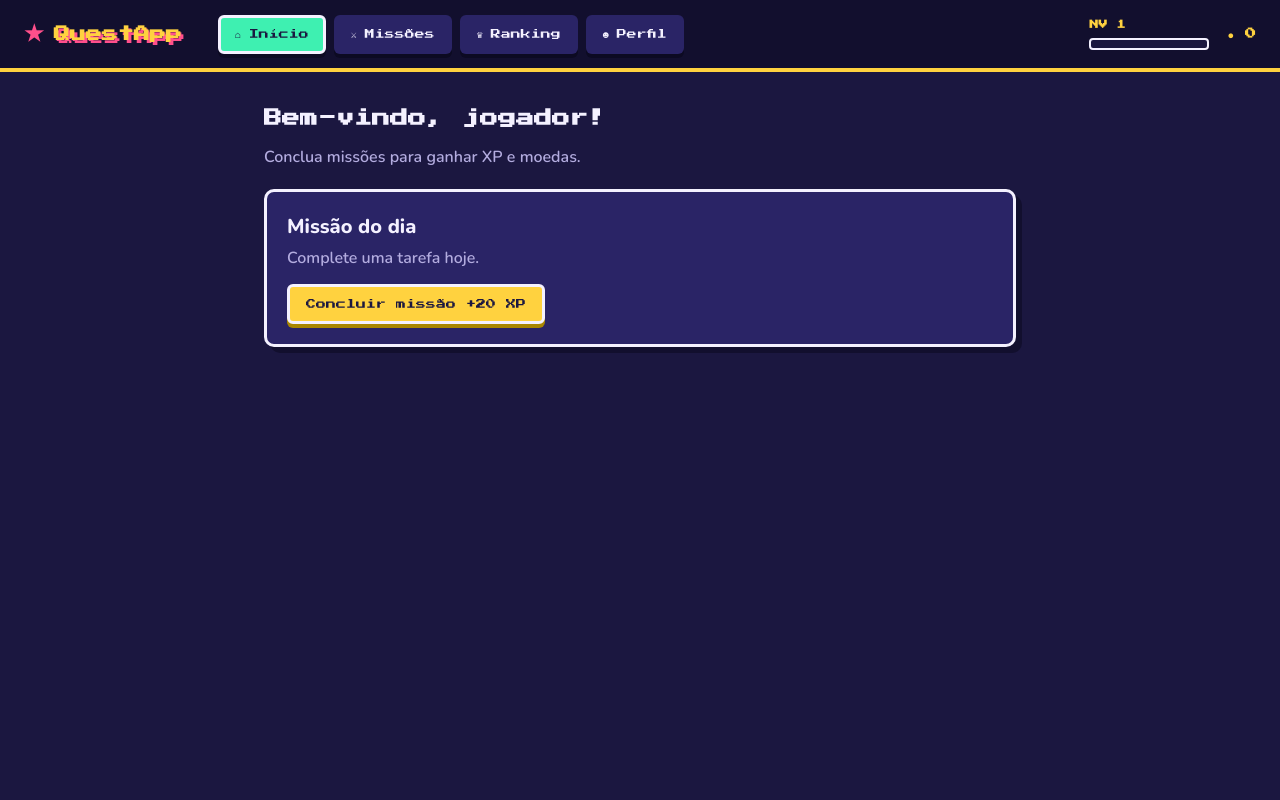
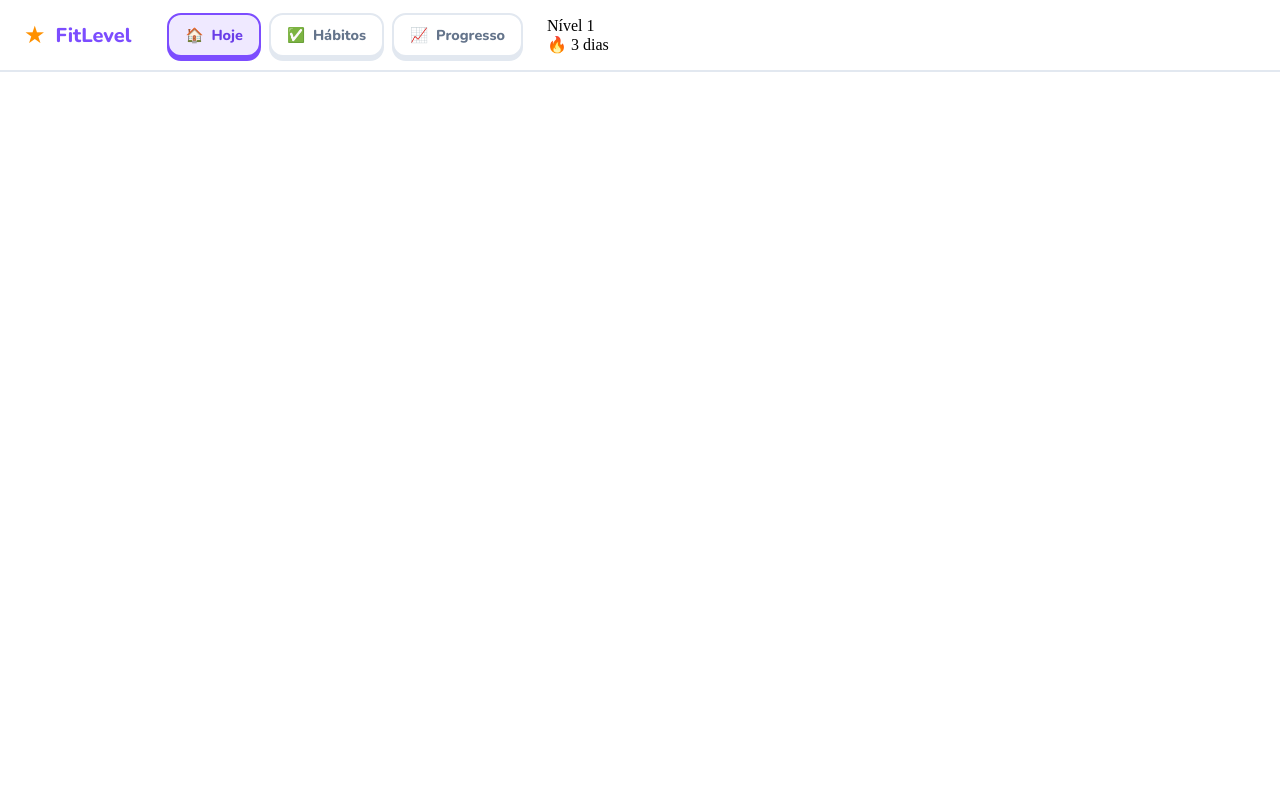
Before and after one commit to fahgundiz/projeto_pi, a Flask app: page / in a window 1280 px wide. Run offline with Flask 3, Linux system fonts and the light colour scheme; the visitor is signed in with stand-in values (Sample User, id 1).

Commit message:
refactor: arrumando css do navbar

```diff
--- a/static/css/base.css
+++ b/static/css/base.css
@@ -1,171 +1,109 @@
 :root {
-  --bg: #1b1740;
-  --panel: #2a2466;
-  --panel-dark: #120f2e;
-  --text: #f4f1ff;
-  --muted: #b3acdf;
-  --yellow: #ffd23f;
-  --mint: #3ef0b1;
-  --pink: #ff4f8b;
-  --font-game: "Press Start 2P", "Courier New", monospace;
-  --font-body: "Nunito", system-ui, sans-serif;
-  --nav-h: 72px;
+  /* Base */
+  --fundo:             #F8FAFC;
+  --superficie:        #FFFFFF;
+  --borda:             #E2E8F0;
+  --texto:             #1E293B;
+  --texto-suave:       #64748B;
+
+  /* Foco / ação principal */
+  --principal:         #7C4DFF;
+  --principal-hover:   #6A3DE8;
+  --principal-sombra:  #5B2FD1;  /* "degrau" 3D dos botões */
+  --principal-suave:   #EFE9FF;
+  --sobre-principal:   #FFFFFF;
+
+  /* Sequência (streak) */
+  --sequencia:         #FF9100;
+  --sequencia-suave:   #FFF1DB;
+
+  /* Métricas concluídas */
+  --concluido:         #00E676;
+  --concluido-suave:   #DDFBEA;
+  --concluido-texto:   #007A3D;
+
+  --fonte-titulo: "Nunito", system-ui, sans-serif;
+  --fonte-corpo:  "Nunito", system-ui, sans-serif;
+  --altura-nav: 72px;
 }
 
-* { box-sizing: border-box; margin: 0; padding: 0; }
-
-body {
-  background: var(--bg);
-  color: var(--text);
-  font-family: var(--font-body);
-  font-weight: 600;
-  line-height: 1.5;
-  min-height: 100vh;
+* {
+  box-sizing: border-box;
+  margin: 0;
+  padding: 0;
+}
+/* ---------- Barra de navegação ---------- */
+.navbar {
+  position: sticky;  /* Mantém a barra vísivel ao rolar a página */
+  top: 0;
+  z-index: 10; /* garante que fique por cima do conteúdo da página */
+  display: flex; /* Torna o container flexível colocando seus filhos(Logo, botoes e barra de xp) lado a lado */
+  align-items: center; /* Alinha eles verticalmente */
+  gap: 24px; /* Distancia entre os filhos */
+  height: var(--altura-nav); /* Define a altura do navbar */
+  padding: 0 24px; /* Adiciona espaçamento interno lateral */
+  background: var(--superficie);
+  border-bottom: 2px solid var(--borda);
+}
+/* ---------- Logo ---------- */
+.logo {
+  display: flex; /* Os filhos viram itens de uma linha flexivel */
+  align-items: center; /* Centraliza os dois na vertical pelo centro e nao pela linha de base do texto */
+  gap: 10px;
+  color: var(--principal);
+  text-decoration: none;
 }
 
-/* ---------- Navbar ---------- */
-.navbar {
-  position: sticky;
-  top: 0;
-  z-index: 10;
+.logo-icon {
+  font-size: 24px;
+  color: var(--sequencia);
+}
+.logo-name {
+  font-family: var(--fonte-titulo);
+  font-weight: 900;
+  font-size: 1.25rem;
+}
+/* ---------- Botões de navegação ---------- */
+.nav {
   display: flex;
+  gap: 8px;
+  margin-left: 12px;
+}
+.nav-btn {
+  display: flex; /* Mesma ideia do logo, tornar flexivel os filhos(emoji e texto) e alinha pelo centro deles */
   align-items: center;
-  gap: 24px;
-  height: var(--nav-h);
-  padding: 0 24px;
-  background: var(--panel-dark);
-  border-bottom: 4px solid var(--yellow);
+  gap: 8px;
+  padding: 10px 16px;
+  font-family: var(--fonte-titulo);
+  font-weight: 800;
+  font-size: 0.9rem;
+  color: var(--texto-suave);
+  background: var(--superficie);
+  border: 2px solid var(--borda);
+  border-radius: 14px;
+  box-shadow: 0 4px 0 var(--borda); /* Faz parecer que o botão é 3d */
+  cursor: pointer;
+  transition: transform .1s, box-shadow .1s, background .15s; /* Transicao da sombra, fundo e transform */
 }
 
-.brand {
-  display: flex;
-  align-items: center;
-  gap: 10px;
-  color: var(--yellow);
-  text-decoration: none;
-}
-.brand-icon { font-size: 22px; color: var(--pink); }
-.brand-name {
-  font-family: var(--font-game);
-  font-size: 16px;
-  text-shadow: 3px 3px 0 var(--pink);
+.nav-btn:hover {
+  background: var(--fundo); /* Muda o fundo ao passar o mouse */
 }
 
-.nav { display: flex; gap: 8px; margin-left: 12px; }
+.nav-btn:active { /* Active pega o momento que o botão é clicado */
+  transform: translateY(3px); /* Mexe o botão 3px para baixo */
+  box-shadow: 0 1px 0 var(--borda); /* Diminui a sombra pra dar impressao de botao pressionado */
+}
 
-.nav-btn {
-  display: flex;
-  align-items: center;
-  gap: 8px;
-  padding: 10px 14px;
-  font-family: var(--font-game);
-  font-size: 10px;
-  color: var(--text);
-  background: var(--panel);
-  border: 3px solid transparent;
-  border-radius: 6px;
-  box-shadow: 0 4px 0 #0c0a22;
-  cursor: pointer;
-  transition: transform .1s, box-shadow .1s;
+.nav-btn.ativo {
+  color: var(--principal-hover);
+  background: var(--principal-suave);
+  border-color: var(--principal);
+  box-shadow: 0 4px 0 var(--principal);
+  /* Muda as cores do botão para um tema roxo */
 }
-.nav-btn:hover { background: #3a3290; }
-.nav-btn:active { transform: translateY(3px); box-shadow: 0 1px 0 #0c0a22; }
-.nav-btn.is-active {
-  color: var(--bg);
-  background: var(--mint);
-  border-color: var(--text);
-}
-.nav-btn:focus-visible, .btn:focus-visible {
-  outline: 3px solid var(--yellow);
+
+.nav-btn:focus-visible { /* Auxilia quem navega pelo teclado */
+  outline: 3px solid var(--principal);
   outline-offset: 3px;
 }
-
-/* ---------- Stats (XP / moedas) ---------- */
-.stats { display: flex; align-items: center; gap: 18px; margin-left: auto; }
-
-.level { display: flex; flex-direction: column; gap: 6px; }
-.level-label { font-family: var(--font-game); font-size: 9px; color: var(--yellow); }
-
-.xp-bar {
-  width: 120px;
-  height: 12px;
-  background: var(--bg);
-  border: 2px solid var(--text);
-  border-radius: 4px;
-  overflow: hidden;
-}
-.xp-fill {
-  width: 0%;
-  height: 100%;
-  background: var(--mint);
-  transition: width .4s steps(8);
-}
-
-.coins {
-  font-family: var(--font-game);
-  font-size: 11px;
-  color: var(--yellow);
-}
-
-/* ---------- Conteúdo ---------- */
-.content { max-width: 800px; margin: 0 auto; padding: 32px 24px 48px; }
-
-.view { display: none; }
-.view.is-active { display: block; }
-
-h1 {
-  font-family: var(--font-game);
-  font-size: 18px;
-  line-height: 1.6;
-  margin-bottom: 12px;
-}
-h2 { font-size: 20px; margin-bottom: 4px; }
-.view > p { color: var(--muted); margin-bottom: 20px; }
-
-.card {
-  margin-top: 16px;
-  padding: 20px;
-  background: var(--panel);
-  border: 3px solid var(--text);
-  border-radius: 10px;
-  box-shadow: 6px 6px 0 var(--panel-dark);
-}
-.card p { color: var(--muted); margin-bottom: 14px; }
-.card p:last-child { margin-bottom: 0; }
-
-.btn {
-  padding: 12px 16px;
-  font-family: var(--font-game);
-  font-size: 10px;
-  color: var(--bg);
-  background: var(--yellow);
-  border: 3px solid var(--text);
-  border-radius: 6px;
-  box-shadow: 0 4px 0 #a98600;
-  cursor: pointer;
-}
-.btn:active { transform: translateY(3px); box-shadow: 0 1px 0 #a98600; }
-
-/* ---------- Mobile: menu vira barra inferior ---------- */
-@media (max-width: 760px) {
-  .navbar { padding: 0 14px; gap: 10px; }
-  .brand-name { font-size: 12px; }
-  .xp-bar { width: 80px; }
-
-  .nav {
-    position: fixed;
-    bottom: 0; left: 0; right: 0;
-    justify-content: space-around;
-    margin: 0;
-    padding: 10px 8px calc(10px + env(safe-area-inset-bottom, 0px));
-    background: var(--panel-dark);
-    border-top: 4px solid var(--yellow);
-  }
-  .nav-btn { flex-direction: column; gap: 4px; font-size: 8px; padding: 8px 10px; }
-  .nav-btn span { font-size: 16px; }
-  .content { padding-bottom: 110px; }
-}
-
-@media (prefers-reduced-motion: reduce) {
-  * { transition: none !important; }
-}
--- a/templates/base.html
+++ b/templates/base.html
@@ -3,7 +3,7 @@
 <head>
   <meta charset="UTF-8">
   <meta name="viewport" content="width=device-width, initial-scale=1">
-  <title>QuestApp</title>
+  <title>{% block title %} Fitlevel {% endblock %}</title>
   <link rel="preconnect" href="https://fonts.googleapis.com">
   <link rel="preconnect" href="https://fonts.gstatic.com" crossorigin>
   <link href="https://fonts.googleapis.com/css2?family=Press+Start+2P&family=Nunito:wght@600;800&display=swap" rel="stylesheet">
@@ -12,54 +12,45 @@
 <body>
 
   <header class="navbar">
-    <a class="brand" href="#inicio">
-      <span class="brand-icon" aria-hidden="true">★</span>
-      <span class="brand-name">QuestApp</span>
+
+    <a href="#" class="logo">
+      <span class="logo-icon">★</span>
+      <span class="logo-name">FitLevel</span>
     </a>
 
-    <nav class="nav" aria-label="Principal">
-      <button class="nav-btn is-active" data-view="inicio"><span aria-hidden="true">⌂</span>Início</button>
-      <button class="nav-btn" data-view="missoes"><span aria-hidden="true">⚔</span>Missões</button>
-      <button class="nav-btn" data-view="ranking"><span aria-hidden="true">♛</span>Ranking</button>
-      <button class="nav-btn" data-view="perfil"><span aria-hidden="true">☻</span>Perfil</button>
+    <nav class="nav" aria-label="nav principal">
+      <button class="nav-btn ativo" data-view="hoje" aria-current="page">
+        <span>🏠</span> Hoje
+      </button>
+
+      <button class="nav-btn" data-view="habitos">
+        <span>✅</span> Hábitos
+      </button>
+
+      <button class="nav-btn" data-view="progresso">
+        <span>📈</span> Progresso
+      </button>
+
+
     </nav>
 
-    <div class="stats">
+    <div class="status">
+
       <div class="level">
-        <span class="level-label">NV <b id="level">1</b></span>
-        <div class="xp-bar" role="progressbar" aria-label="Experiência" aria-valuemin="0" aria-valuemax="100" aria-valuenow="0">
-          <div class="xp-fill" id="xpFill"></div>
+        <span class="level-label">Nível 1</span>
+        <div class="xp-bar">
+
+          <div class="xp-fill"></div>
         </div>
       </div>
-      <div class="coins"><span aria-hidden="true">●</span> <b id="coins">0</b></div>
+
+      <div class="coins">🔥 3 dias</div>
     </div>
+
   </header>
 
   <main class="content">
-    <section class="view is-active" id="inicio">
-      <h1>Bem-vindo, jogador!</h1>
-      <p>Conclua missões para ganhar XP e moedas.</p>
-      <div class="card">
-        <h2>Missão do dia</h2>
-        <p>Complete uma tarefa hoje.</p>
-        <button class="btn" id="completeBtn">Concluir missão +20 XP</button>
-      </div>
-    </section>
-
-    <section class="view" id="missoes">
-      <h1>Missões</h1>
-      <div class="card"><p>Suas missões aparecem aqui.</p></div>
-    </section>
-
-    <section class="view" id="ranking">
-      <h1>Ranking</h1>
-      <div class="card"><p>Veja quem está no topo.</p></div>
-    </section>
-
-    <section class="view" id="perfil">
-      <h1>Perfil</h1>
-      <div class="card"><p>Seus dados e conquistas.</p></div>
-    </section>
+    {% block content %} {% endblock %}
   </main>
 
   <script src="/static/script/base.js"></script>
--- a/templates/home.html
+++ b/templates/home.html
@@ -1 +1,28 @@
 {% extends "base.html" %}
+
+{% block conten %}
+<section class="view is-active" id="inicio">
+      <h1>Bem-vindo, jogador!</h1>
+      <p>Conclua missões para ganhar XP e moedas.</p>
+      <div class="card">
+        <h2>Missão do dia</h2>
+        <p>Complete uma tarefa hoje.</p>
+        <button class="btn" id="completeBtn">Concluir missão +20 XP</button>
+      </div>
+    </section>
+
+    <section class="view" id="missoes">
+      <h1>Missões</h1>
+      <div class="card"><p>Suas missões aparecem aqui.</p></div>
+    </section>
+
+    <section class="view" id="ranking">
+      <h1>Ranking</h1>
+      <div class="card"><p>Veja quem está no topo.</p></div>
+    </section>
+
+    <section class="view" id="perfil">
+      <h1>Perfil</h1>
+      <div class="card"><p>Seus dados e conquistas.</p></div>
+    </section>
+{% endblock %}
```
